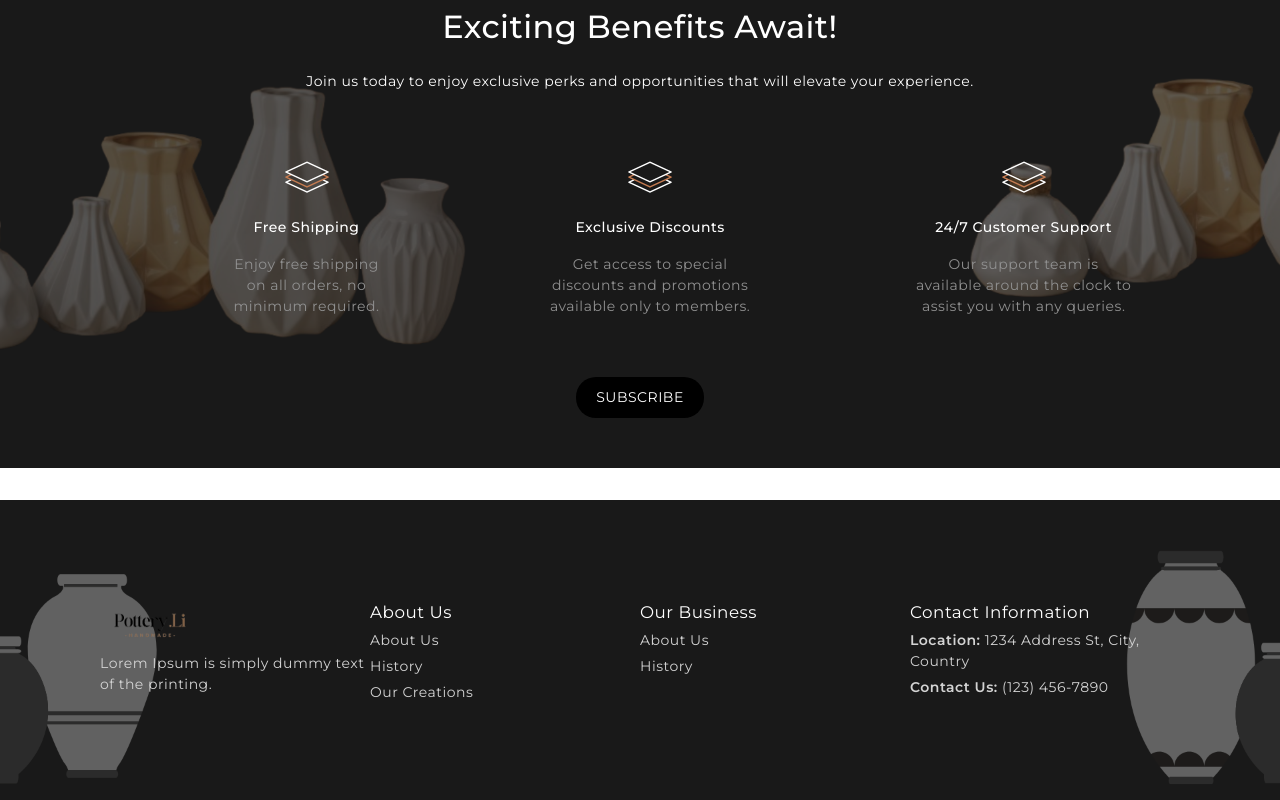
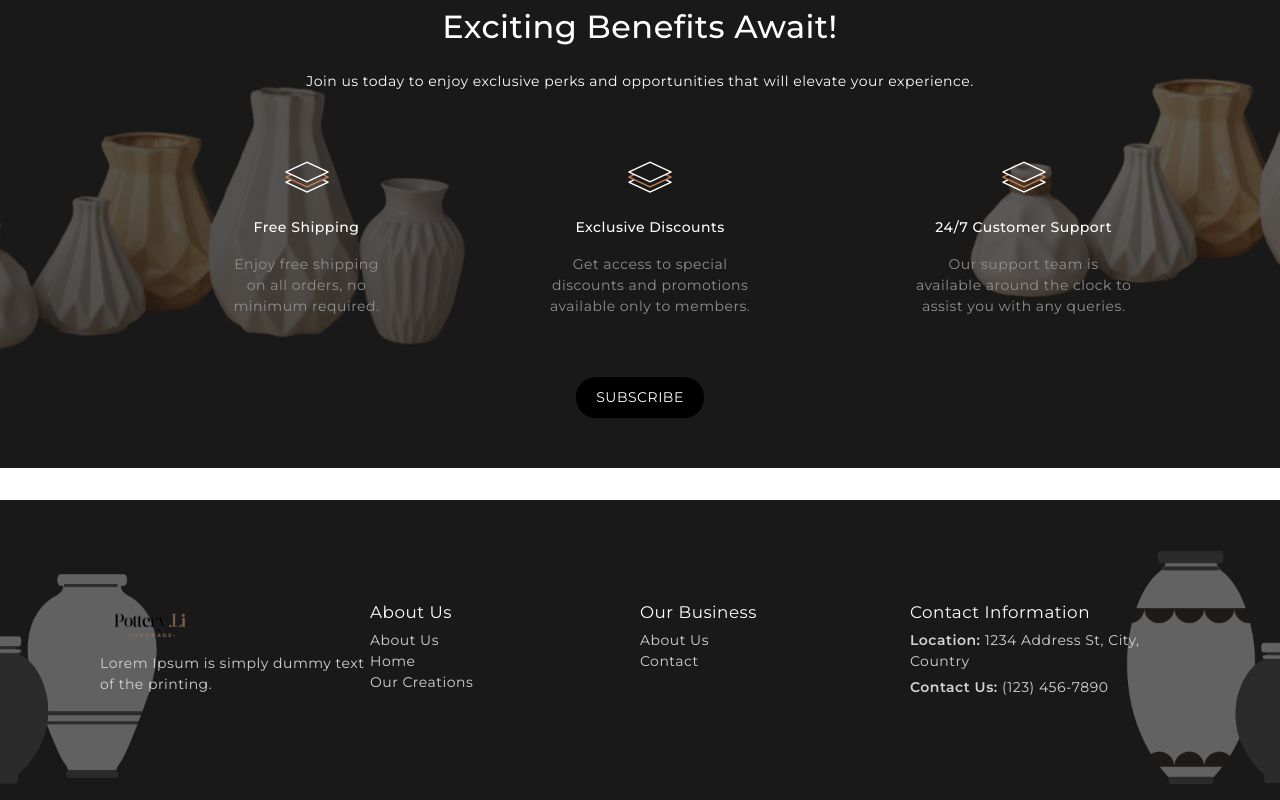
Before and after one commit to riboldicamila/01productwebsite, a React (Vite) app: page / in a window 1280 px wide. Shown: the part 1310-2110 px from the top of the page. Built offline with nearby package versions, Linux system fonts and the light colour scheme.

Commit message:
content separation

```diff
--- a/src/Components/BlogCarousel/BlogGrid.jsx
+++ b/src/Components/BlogCarousel/BlogGrid.jsx
@@ -1,6 +1,6 @@
 import React, {useParams} from 'react';
 import { Link } from 'react-router-dom';
-import { blogs } from "../../Content.js";
+import { blogs } from "../../HomeData.js";
 
 import './BlogStyles.css';
 
--- a/src/Components/Footer/Footer.jsx
+++ b/src/Components/Footer/Footer.jsx
@@ -1,6 +1,8 @@
 import "./Footer.css";
 import { FaTiktok, FaInstagram } from "react-icons/fa";
+import { Link } from "react-router-dom";
 import logoImage from "../Images/logo.png";
+import { aboutLinks, businessLinks, contactInfo } from "../../Data/FooterData";
 
 const Footer = () => {
   return (
@@ -17,25 +19,34 @@ const Footer = () => {
       </div>
       <div className="footer-column">
         <h3 className="title">About Us</h3>
-        <p>About Us</p>
-        <p>History</p>
-        <p>Our Creations</p>
+        <ul>
+          {aboutLinks.map((link) => (
+            <li key={link.name}>
+              <Link to={link.path}>{link.name}</Link>
+            </li>
+          ))}
+        </ul>
       </div>
       <div className="footer-column">
         <h3 className="title">Our Business</h3>
-        <p>About Us</p>
-        <p>History</p>
+        <ul>
+          {businessLinks.map((link) => (
+            <li key={link.name}>
+              <Link to={link.path}>{link.name}</Link>
+            </li>
+          ))}
+        </ul>
       </div>
       <div className="footer-column">
         <h3 className="title">Contact Information</h3>
         <p>
-          <strong>Location:</strong> 1234 Address St, City, Country
+          <strong>Location:</strong> {contactInfo.location}
         </p>
         <p>
-          <strong>Contact Us:</strong> (123) 456-7890
+          <strong>Contact Us:</strong> {contactInfo.phone}
         </p>
         <p>
-          <strong>Email:</strong> info@example.com
+          <strong>Email:</strong> <a href={`mailto:${contactInfo.email}`}>{contactInfo.email}</a>
         </p>
       </div>
     </footer>
--- a/src/Components/Navbar/Navbar.jsx
+++ b/src/Components/Navbar/Navbar.jsx
@@ -1,7 +1,8 @@
 import { useState, useEffect } from 'react';
 import { FaEnvelope, FaGlobe } from 'react-icons/fa';
-import { Link } from 'react-router-dom'; // Import Link from react-router-dom
+import { Link } from 'react-router-dom';
 import logoImage from '../Images/logo.png';
+import { navLinksLeft, navLinksRight } from '../../Data/NavbarData';
 import './navbar.css';
 
 function Navbar() {
@@ -39,9 +40,11 @@ function Navbar() {
       <nav className={`navbar ${isSticky ? 'sticky' : ''}`}>
         <div className="left-side">
           <ul className="nav-links">
-            <li><Link to="/">Liliana</Link></li> {/* Add Link component */}
-            <li><Link to="/collection">Creations</Link></li> {/* Add Link component */}
-            <li><Link to="/about-us">History</Link></li> {/* Add Link component */}
+            {navLinksLeft.map((link) => (
+              <li key={link.name}>
+                <Link to={link.path}>{link.name}</Link>
+              </li>
+            ))}
           </ul>
         </div>
         <div className="logo">
@@ -49,9 +52,11 @@ function Navbar() {
         </div>
         <div className="right-side">
           <ul className="nav-links">
-            <li><Link to="/blog">Blog</Link></li> {/* Add Link component */}
-            <li><Link to="/search">Search</Link></li> {/* Add Link component */}
-            <li><Link to="/contact">Contact</Link></li> {/* Add Link component */}
+            {navLinksRight.map((link) => (
+              <li key={link.name}>
+                <Link to={link.path}>{link.name}</Link>
+              </li>
+            ))}
           </ul>
         </div>
       </nav>
--- /dev/null
+++ b/src/Data/ContactData.js
@@ -0,0 +1,17 @@
+export const contactInfo = {
+    address: [
+      "Silver business point",
+      "India"
+    ],
+    phone: "9033697984",
+    email: "info@gmail.com",
+    additionalInfo: "We are open: Monday - Saturday, 10AM - 5PM and closed on Sunday, sorry for that.",
+  };
+
+  export const socialLinks = [
+    { name: "Facebook", icon: "fab fa-facebook-f", link: "#" },
+    { name: "Instagram", icon: "fab fa-instagram", link: "#" },
+    { name: "Tiktok", icon: "fab fa-tiktok", link: "#" },
+    { name: "Snapchat", icon: "fab fa-snapchat", link: "#" },
+    { name: "Vimeo", icon: "fab fa-vimeo-v", link: "#" },
+  ];
--- /dev/null
+++ b/src/Data/FooterData.js
@@ -0,0 +1,16 @@
+export const aboutLinks = [
+    { name: "About Us", path: "/about-us" },
+    { name: "Home", path: "/" },
+    { name: "Our Creations", path: "/collection" },
+  ];
+
+  export const businessLinks = [
+    { name: "About Us", path: "/about-us" },
+    { name: "Contact", path: "/contact" },
+  ];
+
+  export const contactInfo = {
+    location: "1234 Address St, City, Country",
+    phone: "(123) 456-7890",
+    email: "info@example.com",
+  };
--- /dev/null
+++ b/src/Data/NavbarData.js
@@ -0,0 +1,11 @@
+export const navLinksLeft = [
+    { name: "Liliana", path: "/" },
+    { name: "Creations", path: "/collection" },
+    { name: "History", path: "/about-us" },
+  ];
+
+  export const navLinksRight = [
+    { name: "Blog", path: "/blog" },
+    { name: "Search", path: "/search" },
+    { name: "Contact", path: "/contact" },
+  ];
--- a/src/Content.js
+++ b/src/HomeData.js
@@ -1,3 +1,5 @@
+
+
 
 export const mockData = {
     title: "Exciting Benefits Await!",
--- a/src/Pages/Home/Contact.jsx
+++ b/src/Pages/Home/Contact.jsx
@@ -1,4 +1,5 @@
 import './Contact.css';
+import { contactInfo, socialLinks } from '../../Data/ContactData';
 
 const Contact = () => {
   return (
@@ -21,44 +22,34 @@ const Contact = () => {
           <div className="info-grid">
             <div className="info-item">
               <h3>Address</h3>
-              <p>Silver business point</p>
-              <p>India</p>
+              <p>{contactInfo.address[0]}</p>
+              <p>{contactInfo.address[1]}</p>
             </div>
 
             <div className="info-item">
               <h3>Phone</h3>
-              <p>9033697984</p>
+              <p>{contactInfo.phone}</p>
             </div>
 
             <div className="info-item">
               <h3>Email</h3>
-              <p>info@gmail.com</p>
+              <p>{contactInfo.email}</p>
             </div>
 
             <div className="info-item">
               <h3>Additional Information</h3>
-              <p>We are open: Monday - Saturday, 10AM - 5PM and closed on sunday sorry for that.</p>
+              <p>{contactInfo.additionalInfo}</p>
             </div>
           </div>
 
           <div className="social-links">
             <h3>Social</h3>
             <div className="social-icons">
-              <a href="#" className="social-icon">
-                <i className="fab fa-facebook-f"></i>
-              </a>
-              <a href="#" className="social-icon">
-                <i className="fab fa-instagram"></i>
-              </a>
-              <a href="#" className="social-icon">
-                <i className="fab fa-tiktok"></i>
-              </a>
-              <a href="#" className="social-icon">
-                <i className="fab fa-snapchat"></i>
-              </a>
-              <a href="#" className="social-icon">
-                <i className="fab fa-vimeo-v"></i>
-              </a>
+              {socialLinks.map((social) => (
+                <a href={social.link} key={social.name} className="social-icon">
+                  <i className={social.icon}></i>
+                </a>
+              ))}
             </div>
           </div>
         </div>
```
Also changed, not shown: src/Pages/Home/Home.jsx (+1 -7 lines).
